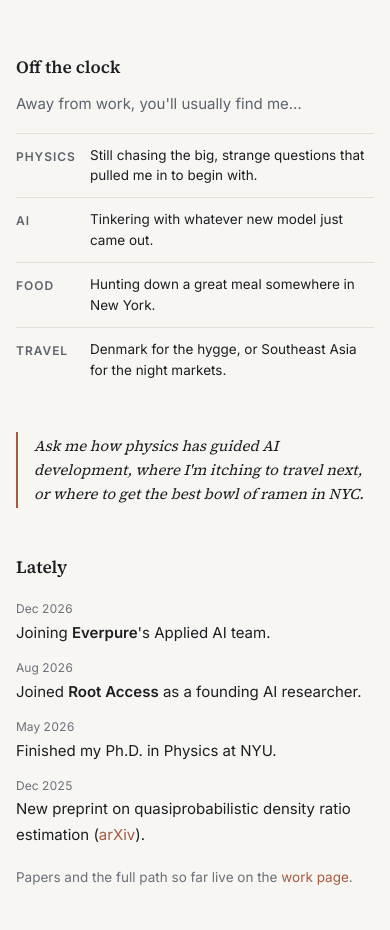
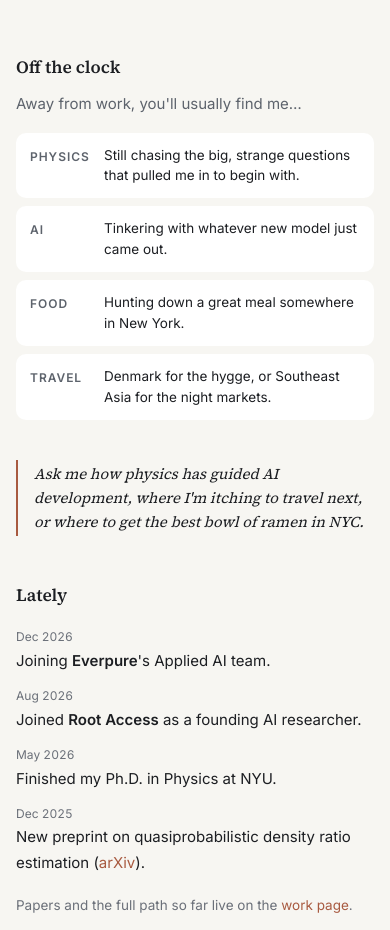
Before and after one commit to mdkdrnevich/mdkdrnevich.github.io, a plain HTML site: page index.html in a window 390 px wide. Shown: the part 960-1890 px from the top of the page. Drawn offline with Linux system fonts and the light colour scheme.

Commit message:
Give Off the clock tiles soft tone-on-tone blocks
Co-Authored-By: Claude Opus 5.5 <noreply@anthropic.com>

```diff
--- a/assets/css/style.css
+++ b/assets/css/style.css
@@ -239,14 +239,15 @@ section {
   margin: 0 0 40px;
   display: grid;
   grid-template-columns: repeat(2, minmax(0, 1fr));
-  gap: 22px 32px;
+  gap: 12px;
 }
 .tile {
   display: flex;
   flex-direction: column;
   gap: 4px;
-  padding-top: 12px;
-  border-top: 1px solid var(--rule);
+  padding: 14px 16px;
+  background: var(--surface);   /* tone-on-tone block, no border */
+  border-radius: 10px;
 }
 .tile-v { font-size: var(--fs-sm); line-height: 1.55; }
 .callout {
@@ -325,12 +326,12 @@ section {
   .hero { margin-bottom: 44px; }
   .banner { height: 205px; }
   .banner-quote { left: 146px; right: 14px; bottom: 12px; max-width: none; font-size: var(--fs-sm); line-height: 1.35; }
-  .tiles { grid-template-columns: 1fr; gap: 0; }
+  .tiles { grid-template-columns: 1fr; gap: 8px; }
   .tile {
     display: grid;
     grid-template-columns: 64px 1fr;
     gap: 10px;
-    padding: 11px 0;
+    padding: 12px 14px;
   }
   .tile-k { padding-top: 2px; }
   .profile { flex-direction: column; gap: 0; padding: 0 22px 24px; }
```
